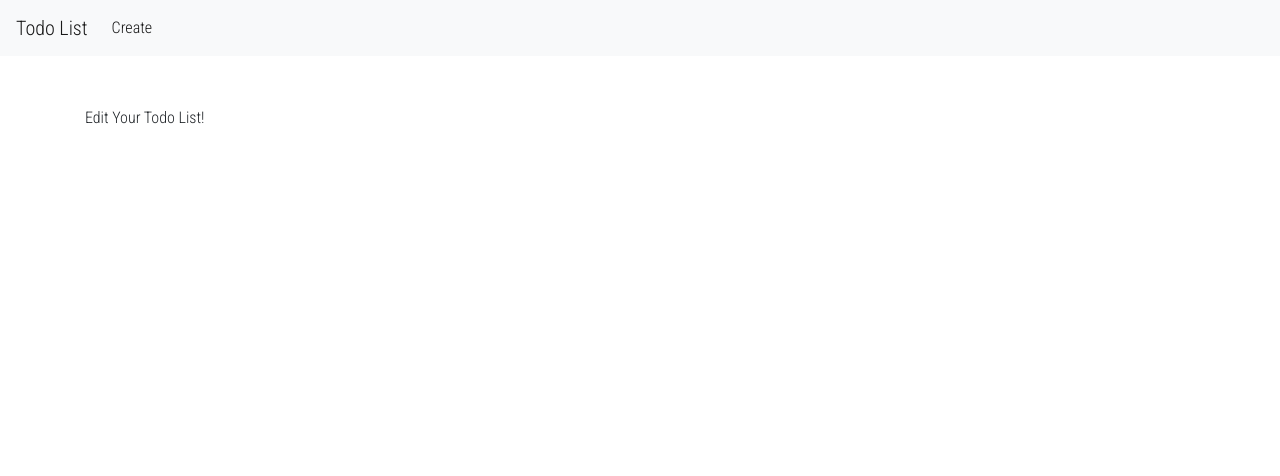
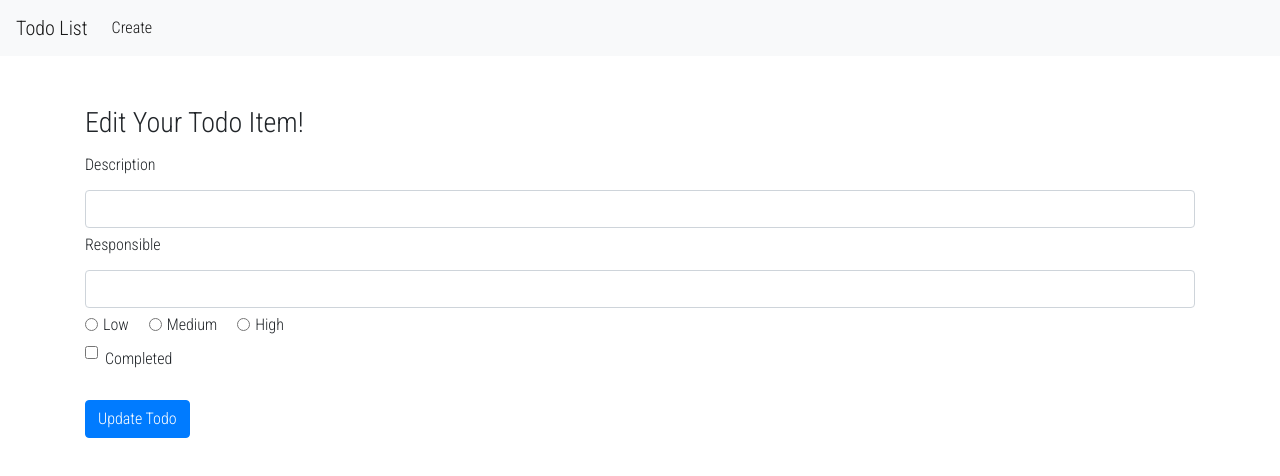
Before and after one commit to s6eskand/todo-mern, a React (Create React App) app: page /edit/1 in a window 1280 px wide. Shown: the top 476 px of the page. Built offline with nearby package versions, Linux system fonts and the light colour scheme; no server answers; the HTML template or start-up script is replaced by a standard one.

Commit message:
update server logic

```diff
--- a/src/Views/EditTodo.js
+++ b/src/Views/EditTodo.js
@@ -1,11 +1,143 @@
 import React from 'react';
+import axios from 'axios';
 
 class EditTodo extends React.Component{
+    constructor(props) {
+        super(props);
+
+        this.handleDescriptionChange = this.handleDescriptionChange.bind(this);
+        this.handleResponsibleChange = this.handleResponsibleChange.bind(this);
+        this.handlePriorityChange = this.handlePriorityChange.bind(this);
+        this.handleCompletionChange = this.handleCompletionChange.bind(this);
+
+        this.state = {
+            description: '',
+            responsible: '',
+            priority: '',
+            isComplete: false
+        }
+    }
+
+    componentDidMount() {
+        axios.get(`http://localhost:4000/todos/${this.props.match.params.id}`)
+            .then(res => {
+                this.setState({
+                    description: res.data.description,
+                    responsible: res.data.responsible,
+                    priority: res.data.priority,
+                    isComplete: res.data.isComplete
+                })
+            })
+            .catch(err => console.error(err));
+    }
+
+    handleDescriptionChange = (e) => {
+        this.setState({
+            description: e.target.value,
+        })
+    }
+
+    handleResponsibleChange = (e) => {
+        this.setState({
+            responsible: e.target.value,
+        })
+    }
+
+    handlePriorityChange = (e) => {
+        this.setState({
+            priority: e.target.value,
+        })
+    }
+
+    handleCompletionChange = (e) => {
+        this.setState({
+            isComplete: !this.state.isComplete,
+        })
+    }
+
+    handleSubmit = (e) => {
+        e.preventDefault();
+
+        axios.post(`http://localhost:4000/todos/update/${this.props.match.params.id}`, {
+            description: this.state.description,
+            responsible: this.state.responsible,
+            priority: this.state.priority,
+            isComplete: this.state.isComplete,
+        })
+            .then(res => console.log(res))
+            .catch(err => console.error(err));
+    }
+
     render() {
         return(
             <div className="todo-component">
                 <div className="container">
-                    <p>Edit Your Todo List!</p>
+                    <h3>Edit Your Todo Item!</h3>
+                    <form onSubmit={this.handleSubmit}>
+                        <div className="form-group" id="input-value">
+                            <label>Description</label>
+                            <input
+                                type="text"
+                                className="form-control"
+                                value={this.state.description}
+                                onChange={this.handleDescriptionChange}
+                            />
+                            <label>Responsible</label>
+                            <input
+                                type="text"
+                                className="form-control"
+                                value={this.state.responsible}
+                                onChange={this.handleResponsibleChange}
+                            />
+                            <div className="form-group">
+                                <div id="priority" className="form-check form-check-inline">
+                                    <input className="form-check-input"
+                                           type="radio"
+                                           name="priorityOptions"
+                                           id="priorityLow"
+                                           value="Low"
+                                           checked={this.state.priority === 'Low'}
+                                           onChange={this.handlePriorityChange}
+                                    />
+                                    <label className="form-check-label">Low</label>
+                                    <input className="form-check-input"
+                                           type="radio"
+                                           name="priorityOptions"
+                                           id="priorityMedium"
+                                           value="Medium"
+                                           checked={this.state.priority === 'Medium'}
+                                           onChange={this.handlePriorityChange}
+                                    />
+                                    <label className="form-check-label">Medium</label>
+                                    <input className="form-check-input"
+                                           type="radio"
+                                           name="priorityOptions"
+                                           id="priorityHigh"
+                                           value="High"
+                                           checked={this.state.priority === 'High'}
+                                           onChange={this.handlePriorityChange}
+                                    />
+                                    <label className="form-check-label">High</label>
+                                </div>
+                                <div className="form-check" id="completion">
+                                    <input
+                                        type="checkbox"
+                                        className="form-check-input"
+                                        id="completedCheckbox"
+                                        name="completedCheckbox"
+                                        onChange={this.handleCompletionChange}
+                                        checked={this.state.isComplete}
+                                        value={this.state.isComplete}
+                                    />
+                                    <label className="form-check-label" htmlFor="completedCheckbox">Completed</label>
+                                </div>
+                                <br/>
+                                <div className="form-group">
+                                    <input type="submit" value="Update Todo" className="btn btn-primary"/>
+                                </div>
+                            </div>
+                        </div>
+                    </form>
                 </div>
             </div>
         )
```
